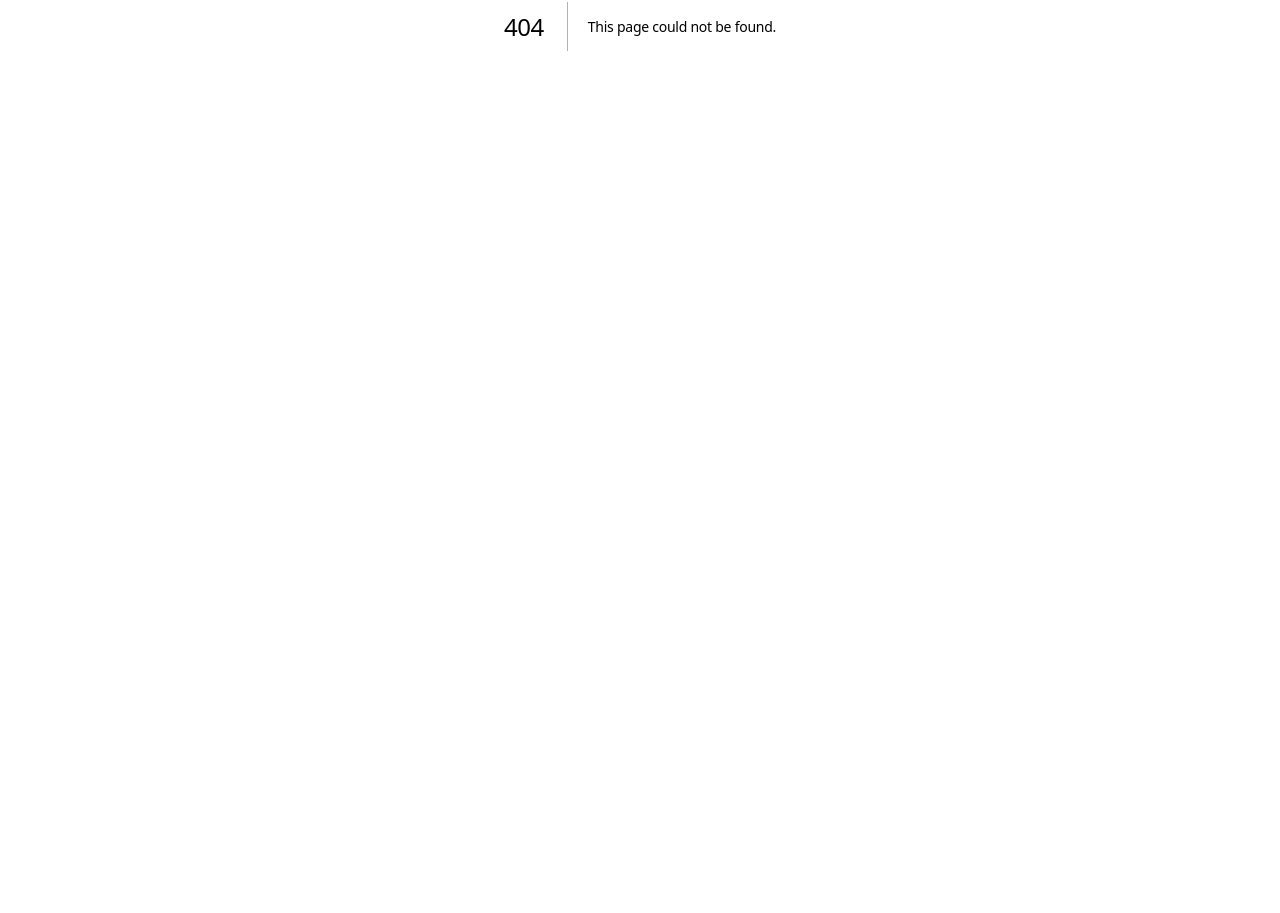
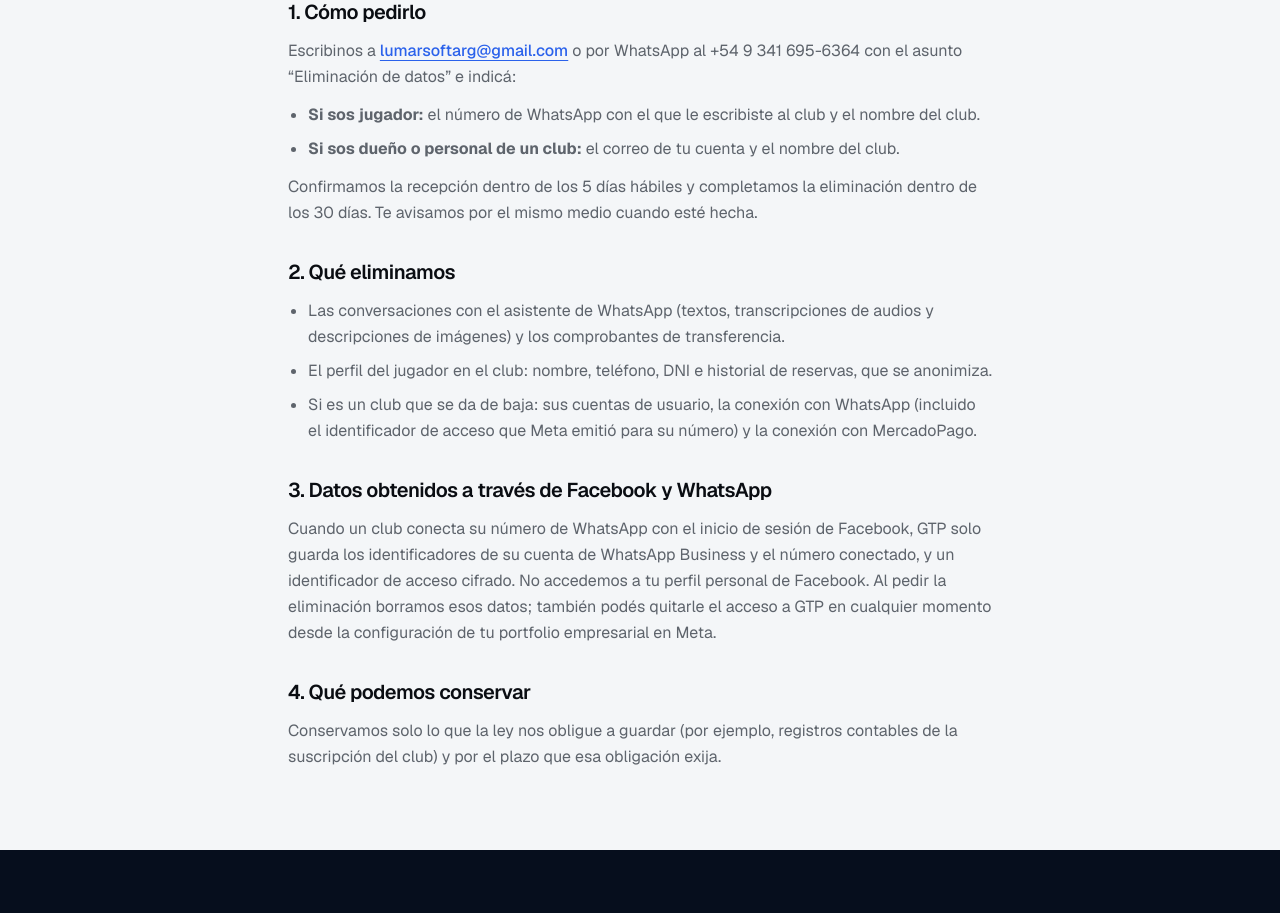
Before and after one commit to LumarSoft/padelBot_admin, a Next.js app: page /eliminar-datos in a window 1280 px wide. Before the commit this address had no page. Shown: the part 374-1287 px from the top of the page. Before the commit the page ends 800 px from the top, so only its background shows below. Built offline with nearby package versions, Linux system fonts and the light colour scheme.

Commit message:
feat: add terms and data deletion pages, disclose ai processing in privacy policy
Required for Meta app review (terms, privacy and data deletion URLs). The privacy policy
now lists OpenAI as a processor for messages, voice notes and images.

Co-Authored-By: Claude Opus 5.5 <noreply@anthropic.com>

```diff
--- /dev/null
+++ b/src/app/eliminar-datos/page.tsx
@@ -0,0 +1,96 @@
+import type { Metadata } from "next";
+import {
+  LegalPage,
+  LegalSection,
+  LegalP,
+  LegalUl,
+} from "@/features/landing/components/legal-page";
+import { LUMARSOFT } from "@/lib/contact";
+
+export const metadata: Metadata = {
+  title: "Eliminación de datos — GTP",
+  description:
+    "Cómo pedir que GTP (Lumarsoft) elimine los datos de un club, de su personal o de un jugador, incluidos los obtenidos a través de WhatsApp y Facebook.",
+};
+
+const UPDATED_AT = "12 de octubre de 2026";
+
+const mailLink = (
+  <a
+    href={`mailto:${LUMARSOFT.email}?subject=Eliminaci%C3%B3n%20de%20datos%20GTP`}
+    className="text-brand font-medium underline underline-offset-4"
+  >
+    {LUMARSOFT.email}
+  </a>
+);
+
+export default function DataDeletionPage() {
+  return (
+    <LegalPage
+      title="Eliminación de datos"
+      updatedAt={UPDATED_AT}
+      intro="Cualquier persona puede pedir que eliminemos sus datos de GTP. Esta página explica cómo hacerlo y qué pasa con cada tipo de dato."
+    >
+      <LegalSection heading="1. Cómo pedirlo">
+        <LegalP>
+          Escribinos a {mailLink} o por WhatsApp al {LUMARSOFT.whatsappDisplay}{" "}
+          con el asunto “Eliminación de datos” e indicá:
+        </LegalP>
+        <LegalUl>
+          <li>
+            <strong>Si sos jugador:</strong> el número de WhatsApp con el que le
+            escribiste al club y el nombre del club.
+          </li>
+          <li>
+            <strong>Si sos dueño o personal de un club:</strong> el correo de tu
+            cuenta y el nombre del club.
+          </li>
+        </LegalUl>
+        <LegalP>
+          Confirmamos la recepción dentro de los 5 días hábiles y completamos la
+          eliminación dentro de los 30 días. Te avisamos por el mismo medio
+          cuando esté hecha.
+        </LegalP>
+      </LegalSection>
+
+      <LegalSection heading="2. Qué eliminamos">
+        <LegalUl>
+          <li>
+            Las conversaciones con el asistente de WhatsApp (textos,
+            transcripciones de audios y descripciones de imágenes) y los
+            comprobantes de transferencia.
+          </li>
+          <li>
+            El perfil del jugador en el club: nombre, teléfono, DNI e historial
+            de reservas, que se anonimiza.
+          </li>
+          <li>
+            Si es un club que se da de baja: sus cuentas de usuario, la conexión
+            con WhatsApp (incluido el identificador de acceso que Meta emitió
+            para su número) y la conexión con MercadoPago.
+          </li>
+        </LegalUl>
+      </LegalSection>
+
+      <LegalSection heading="3. Datos obtenidos a través de Facebook y WhatsApp">
+        <LegalP>
+          Cuando un club conecta su número de WhatsApp con el inicio de sesión
+          de Facebook, GTP solo guarda los identificadores de su cuenta de
+          WhatsApp Business y el número conectado, y un identificador de acceso
+          cifrado. No accedemos a tu perfil personal de Facebook. Al pedir la
+          eliminación borramos esos datos; también podés quitarle el acceso a
+          GTP en cualquier momento desde la configuración de tu portfolio
+          empresarial en Meta.
+        </LegalP>
+      </LegalSection>
+
+      <LegalSection heading="4. Qué podemos conservar">
+        <LegalP>
+          Conservamos solo lo que la ley nos obligue a guardar (por ejemplo,
+          registros contables de la suscripción del club) y por el plazo que esa
+          obligación exija.
+        </LegalP>
+      </LegalSection>
+    </LegalPage>
+  );
+}
--- a/src/app/privacidad/page.tsx
+++ b/src/app/privacidad/page.tsx
@@ -14,7 +14,7 @@ export const metadata: Metadata = {
     "Cómo GTP (Lumarsoft) recopila, usa y protege los datos en la app de gestión y el bot de WhatsApp para clubes de pádel.",
 };
 
-const UPDATED_AT = "18 de agosto de 2026";
+const UPDATED_AT = "12 de octubre de 2026";
 
 export default function PrivacyPolicyPage() {
   return (
@@ -58,12 +58,15 @@ export default function PrivacyPolicyPage() {
           tu agenda, fotos, ubicación ni micrófono.
         </LegalP>
         <LegalP>
-          <strong>Datos de los jugadores (tratados por cuenta del club).</strong>{" "}
+          <strong>
+            Datos de los jugadores (tratados por cuenta del club).
+          </strong>{" "}
           Al gestionar reservas se procesan datos de los jugadores del club:
           nombre, número de teléfono, detalle de sus reservas y el comprobante
-          de la transferencia de la seña. Estos datos pertenecen al club, que
-          actúa como responsable; Lumarsoft los trata en su nombre para prestar
-          el servicio.
+          de la transferencia de la seña, y el contenido de los mensajes que le
+          escriben al asistente de WhatsApp (texto, audios e imágenes). Estos
+          datos pertenecen al club, que actúa como responsable; Lumarsoft los
+          trata en su nombre para prestar el servicio.
         </LegalP>
       </LegalSection>
 
@@ -97,6 +100,12 @@ export default function PrivacyPolicyPage() {
           <li>
             <strong>Meta (WhatsApp Business).</strong> Para que el bot converse
             con los jugadores por WhatsApp.
+          </li>
+          <li>
+            <strong>OpenAI.</strong> Para interpretar los mensajes de los
+            jugadores que el asistente no entiende por sí solo, transcribir los
+            audios y leer las imágenes que envían. OpenAI procesa ese contenido
+            para responder y no lo usa para entrenar sus modelos.
           </li>
           <li>
             <strong>MercadoPago.</strong> Para conciliar las transferencias de
@@ -150,7 +159,8 @@ export default function PrivacyPolicyPage() {
           </a>
           . Si sos un jugador y querés ejercer estos derechos, también podés
           contactar directamente a tu club. Como titular de datos en Argentina,
-          podés dirigirte a la Agencia de Acceso a la Información Pública (AAIP).
+          podés dirigirte a la Agencia de Acceso a la Información Pública
+          (AAIP).
         </LegalP>
       </LegalSection>
 
--- /dev/null
+++ b/src/app/terminos/page.tsx
@@ -0,0 +1,105 @@
+import type { Metadata } from "next";
+import Link from "next/link";
+import {
+  LegalPage,
+  LegalSection,
+  LegalP,
+  LegalUl,
+} from "@/features/landing/components/legal-page";
+import { LUMARSOFT } from "@/lib/contact";
+
+export const metadata: Metadata = {
+  title: "Términos y Condiciones — GTP",
+  description:
+    "Condiciones de uso de GTP, la plataforma de Lumarsoft para que los clubes de pádel gestionen reservas y señas con un asistente de WhatsApp.",
+};
+
+const UPDATED_AT = "12 de octubre de 2026";
+
+const link = "text-brand font-medium underline underline-offset-4";
+
+export default function TermsPage() {
+  return (
+    <LegalPage
+      title="Términos y Condiciones"
+      updatedAt={UPDATED_AT}
+      intro="Estos términos regulan el uso de GTP por parte de los clubes de pádel y de su personal. Al usar el servicio, el club los acepta."
+    >
+      <LegalSection heading="1. El servicio">
+        <LegalP>
+          GTP es un producto de <strong>Lumarsoft</strong> (Rosario, Santa Fe,
+          Argentina). Ofrece a los clubes de pádel un asistente de WhatsApp que
+          atiende a sus jugadores, toma reservas y concilia la seña, más un
+          panel web y una app móvil para administrar canchas, turnos, cobros y
+          conversaciones.
+        </LegalP>
+      </LegalSection>
+
+      <LegalSection heading="2. Cuenta y responsabilidades del club">
+        <LegalUl>
+          <li>
+            El club es responsable de la información que carga (canchas,
+            precios, horarios, datos de cobro) y del uso que su personal hace de
+            la cuenta.
+          </li>
+          <li>
+            El club conecta su propio número de WhatsApp Business y su propia
+            cuenta de MercadoPago. El dinero de las señas se acredita
+            directamente en la cuenta del club: GTP no custodia fondos.
+          </li>
+          <li>
+            El club se compromete a respetar las políticas de WhatsApp Business
+            y de Meta, y a usar el asistente solo para atender a jugadores que
+            lo contactan o que aceptaron recibir mensajes del club.
+          </li>
+        </LegalUl>
+      </LegalSection>
+
+      <LegalSection heading="3. Datos de los jugadores">
+        <LegalP>
+          Los datos de los jugadores pertenecen al club, que actúa como
+          responsable; Lumarsoft los trata en su nombre únicamente para prestar
+          el servicio. El detalle está en la{" "}
+          <Link href="/privacidad" className={link}>
+            Política de Privacidad
+          </Link>{" "}
+          y el procedimiento de baja en{" "}
+          <Link href="/eliminar-datos" className={link}>
+            Eliminación de datos
+          </Link>
+          .
+        </LegalP>
+      </LegalSection>
+
+      <LegalSection heading="4. Asistente automático">
+        <LegalP>
+          El asistente responde con reglas propias y con modelos de inteligencia
+          artificial. Puede equivocarse: las reservas solo quedan confirmadas
+          cuando el sistema lo indica, y el club puede tomar cualquier
+          conversación de forma manual en todo momento.
+        </LegalP>
+      </LegalSection>
+
+      <LegalSection heading="5. Suscripción, baja y disponibilidad">
+        <LegalP>
+          El servicio se contrata por sede mediante una suscripción mensual. El
+          club puede darse de baja cuando quiera avisándonos por los canales de
+          contacto. Hacemos lo razonable para que el servicio esté siempre
+          disponible, pero depende también de terceros (Meta, MercadoPago,
+          proveedores de infraestructura) cuyas interrupciones no controlamos.
+        </LegalP>
+      </LegalSection>
+
+      <LegalSection heading="6. Cambios y contacto">
+        <LegalP>
+          Podemos actualizar estos términos; los cambios relevantes se avisan
+          con anticipación. Consultas a{" "}
+          <a href={`mailto:${LUMARSOFT.email}`} className={link}>
+            {LUMARSOFT.email}
+          </a>{" "}
+          o por WhatsApp al {LUMARSOFT.whatsappDisplay}.
+        </LegalP>
+      </LegalSection>
+    </LegalPage>
+  );
+}
--- a/src/features/landing/components/landing-footer.tsx
+++ b/src/features/landing/components/landing-footer.tsx
@@ -76,11 +76,29 @@ export function LandingFooter() {
 
         <div className="border-chalk/10 text-fog flex flex-col items-start justify-between gap-3 border-t pt-6 text-sm sm:flex-row sm:items-center">
           <p>© {new Date().getFullYear()} GTP · un producto de Lumarsoft</p>
-          <div className="flex items-center gap-4">
-            <Link href="/privacidad" className="hover:text-chalk transition-colors">
+          <div className="flex flex-wrap items-center gap-x-4 gap-y-2">
+            <Link
+              href="/privacidad"
+              className="hover:text-chalk transition-colors"
+            >
               Privacidad
             </Link>
-            <Link href="/soporte" className="hover:text-chalk transition-colors">
+            <Link
+              href="/terminos"
+              className="hover:text-chalk transition-colors"
+            >
+              Términos
+            </Link>
+            <Link
+              href="/eliminar-datos"
+              className="hover:text-chalk transition-colors"
+            >
+              Eliminación de datos
+            </Link>
+            <Link
+              href="/soporte"
+              className="hover:text-chalk transition-colors"
+            >
               Soporte
             </Link>
             <span>Hecho en Argentina 🧉</span>
--- a/src/proxy.ts
+++ b/src/proxy.ts
@@ -12,7 +12,14 @@ import { OPS_SESSION_COOKIE_NAME, SESSION_COOKIE_NAME } from "@/lib/env";
 // MUST be here — it's the landing's main CTA, and a prospect has no session by definition.
 // The legal/support pages are public too: Apple requires public Privacy Policy + Support URLs,
 // and they must be reachable without a session.
-const PUBLIC_ROUTES = ["/", "/register", "/privacidad", "/soporte"];
+const PUBLIC_ROUTES = [
+  "/",
+  "/register",
+  "/privacidad",
+  "/terminos",
+  "/eliminar-datos",
+  "/soporte",
+];
 // Only for logged-out users; a signed-in visitor is bounced to the panel.
 const AUTH_ROUTES = ["/login"];
 
@@ -57,5 +64,7 @@ export function proxy(request: NextRequest): NextResponse {
 
 export const config = {
   // Run on everything except API routes, Next internals and static files.
-  matcher: ["/((?!api|_next/static|_next/image|favicon.ico|apple-icon|.*\\.svg$).*)"],
+  matcher: [
+    "/((?!api|_next/static|_next/image|favicon.ico|apple-icon|.*\\.svg$).*)",
+  ],
 };
```
